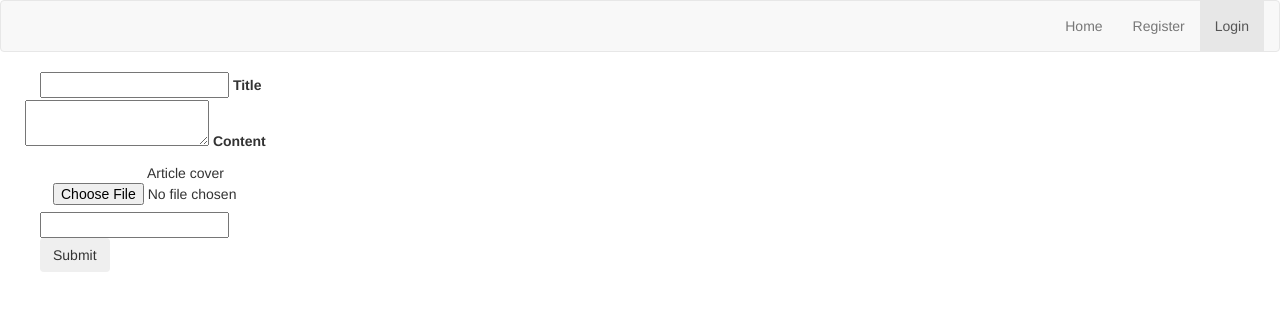
After one commit to remy-peyre/Ultimate_blog, a Symfony app: template templates/blog/update-post.html.twig in a window 1280 px wide. The commit adds this page. Shown: the top 311 px of the page. Run offline with Twig, Linux system fonts and the light colour scheme; the template is opened without the code that fills it, so the values that code supplies are empty; some libraries are stand-ins or nearby versions.

Commit message:
Update post and delete comment with ROLE

```diff
--- /dev/null
+++ b/templates/blog/update-post.html.twig
@@ -0,0 +1,42 @@
+{% extends 'base.html.twig' %}
+
+{% block stylesheets %}{% endblock %}
+
+{% block body %}
+
+<div class="container" >
+    <div class="row">
+        <form class="col s12" action="{{path("update-post",{"id": post.id}) }}" method="POST" enctype="multipart/form-data" >
+        <div class="row">
+            <div class="input-field col s6">
+            <input required name="title" value="{{post.title}}" id="title" type="text" class="validate">
+            <label for="title">Title</label>
+            </div>
+        </div>
+        <div class="row">
+            <div class="row">
+                <div class="input-field col s12">
+                <textarea id="textarea1" name="content" required class="materialize-textarea">{{post.content}}</textarea>
+                <label for="textarea1">Content</label>
+                </div>
+            </div>
+        </div>
+        <div class="row">
+            <div class="file-field input-field">
+                <div class="btn btn-input-file">
+                    <span>Article cover</span>
+                    <input type="file" required id="picture" name="picture">
+                </div>
+                <div class="file-path-wrapper">
+                    <input class="file-path validate" value="{{post.picture}}" type="text">
+                </div>
+            </div>
+        </div>
+        <div class="row" >
+            <button class="btn waves-effect waves-light" type="submit" name="action">Submit
+            </button>
+        </div>
+        </form>
+    </div>
+</div>
+{% endblock %}
--- a/templates/nav_bar.html.twig
+++ b/templates/nav_bar.html.twig
@@ -7,7 +7,7 @@
                 <li class="active"><a href="{{path("login")}}">Login</a></li>#}
             {% endif %}
             {% if app.user %}
-                <li class="active"><a href="{{path("homepage")}}">Home</a></li>
+                <li><a href="{{path("homepage")}}">Home</a></li>
 
                 {% if is_granted('ROLE_ADMIN') %}
                     <li><a href="{{ path("admin") }}">Admin</a></li>
```
Also changed, not shown: src/Controller/BlogController.php (+63 -0 lines), templates/blog/post.html.twig (+19 -0 lines), public/static/images/article/8f0d2f5329ca58e7dba6fe99efab7271.png (added), public/static/images/article/ec8764b60fad6ef5e872bb3303db2131.png (added), public/static/images/article/ef3baa2c772363bf40f79da5d3878f85.png (added), 2 other files.
